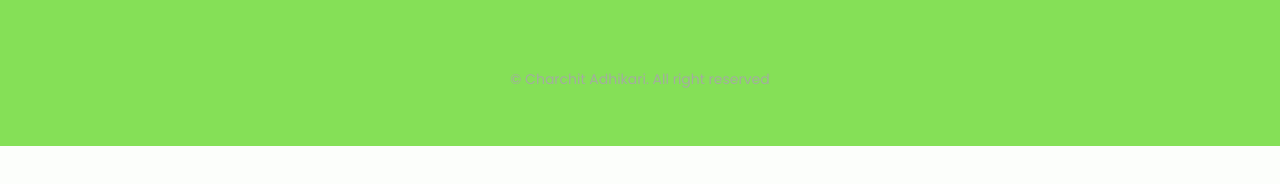
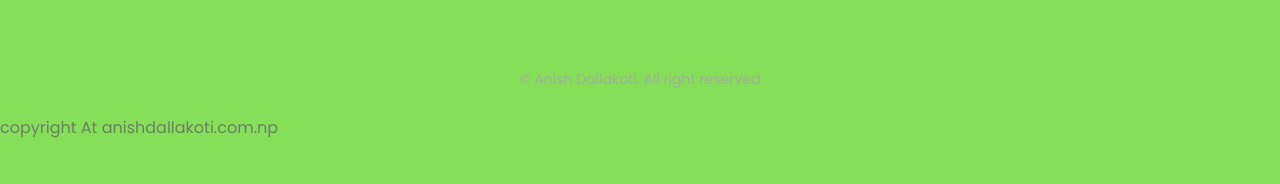
Before and after one commit to CharchitAdh/chari, a plain HTML site: page index.html in a window 1280 px wide. Shown: the part 5590-5774 px from the top of the page. Before the commit the page ends 5736 px from the top, so only its background shows below. Drawn offline with nearby package versions, Linux system fonts and the light colour scheme.

Commit message:
Update index.html

```diff
--- a/index.html
+++ b/index.html
@@ -918,7 +918,10 @@
                     </div>
                 </div>
 
-                <p class="footer__copy">&#169; Charchit Adhikari. All right reserved</p>
+
+                <p class="footer__copy">&#169; Anish Dallakoti. All right reserved </p>
+                <br>
+                <p> copyright At anishdallakoti.com.np </p>
             </div>
 
         </footer>
```
